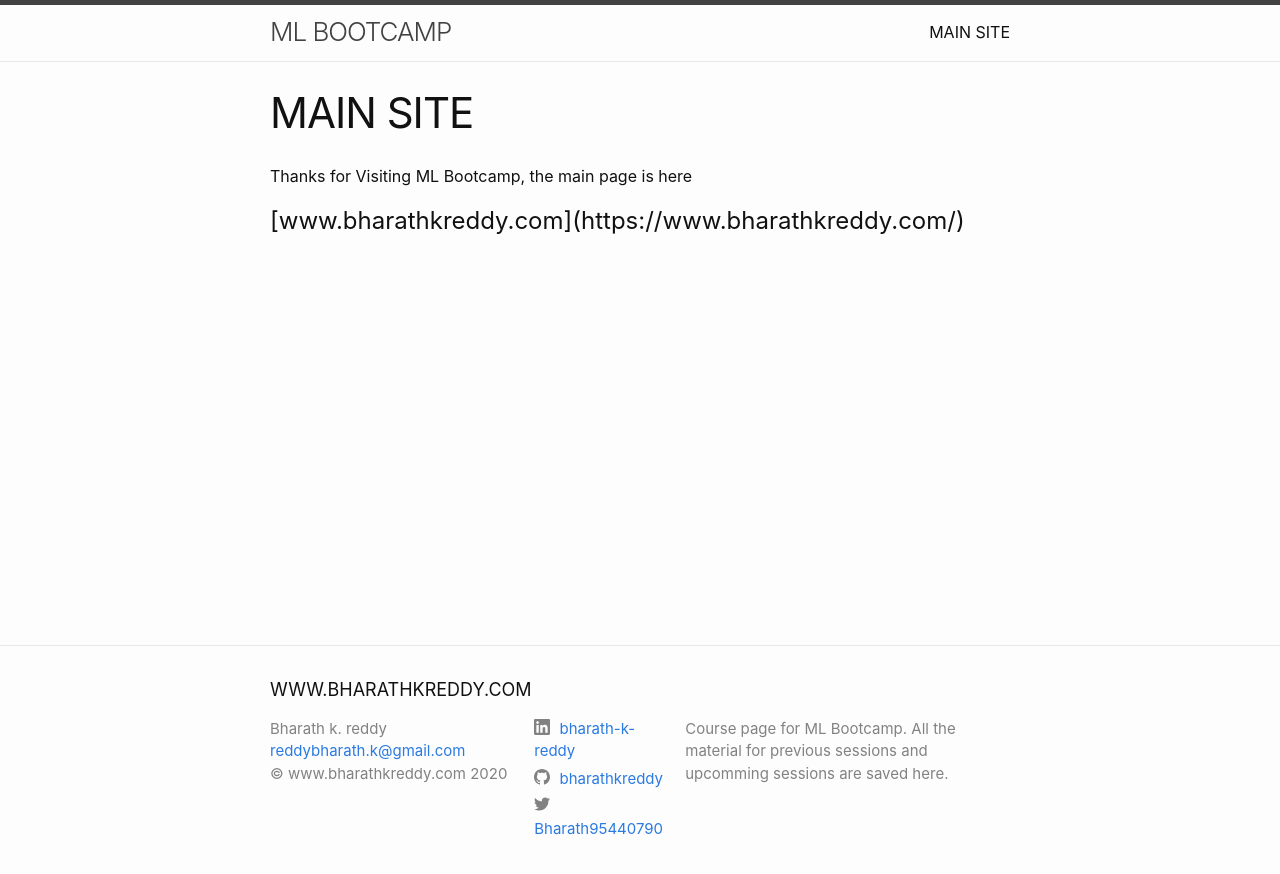
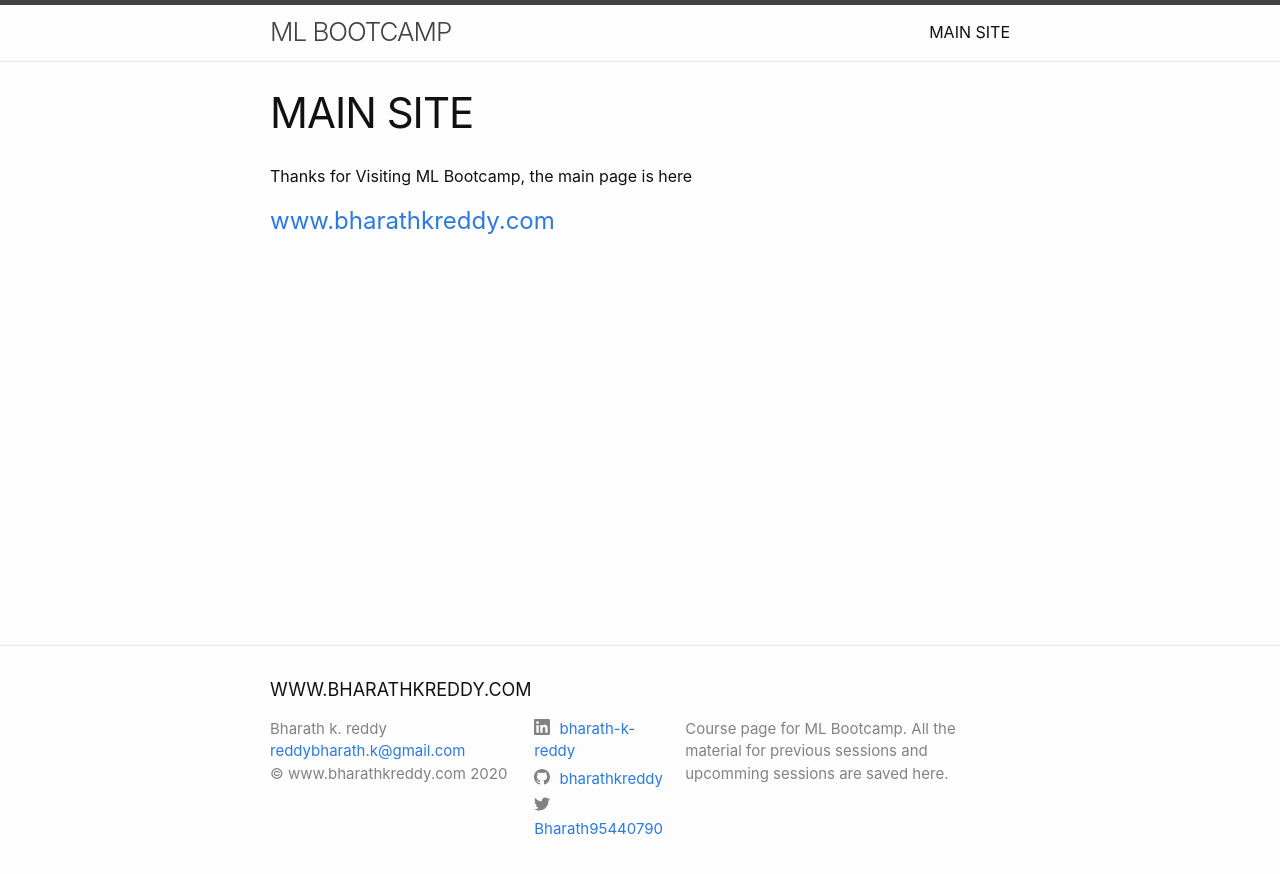
Before and after one commit to bharathkreddy/mlbootcamp, a Jekyll site: the page built from about.markdown, in a window 1280 px wide. Shown: the top 874 px of the page. Built offline with Jekyll 4.4.1, drawn with Linux system fonts in a browser that asks for light colours.

Commit message:
fomatting

```diff
--- a/about.markdown
+++ b/about.markdown
@@ -6,4 +6,4 @@ permalink: /about/
 
 Thanks for Visiting ML Bootcamp, the main page is here
 
-<h1>[www.bharathkreddy.com](https://www.bharathkreddy.com/)</h1>
+# [www.bharathkreddy.com](https://www.bharathkreddy.com/)
```
